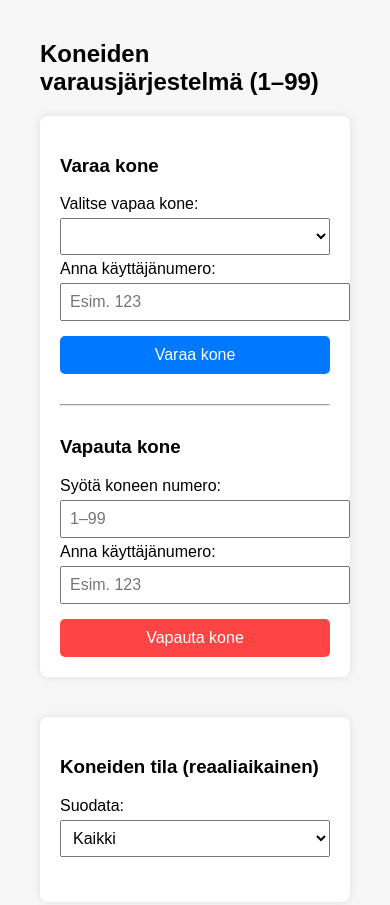
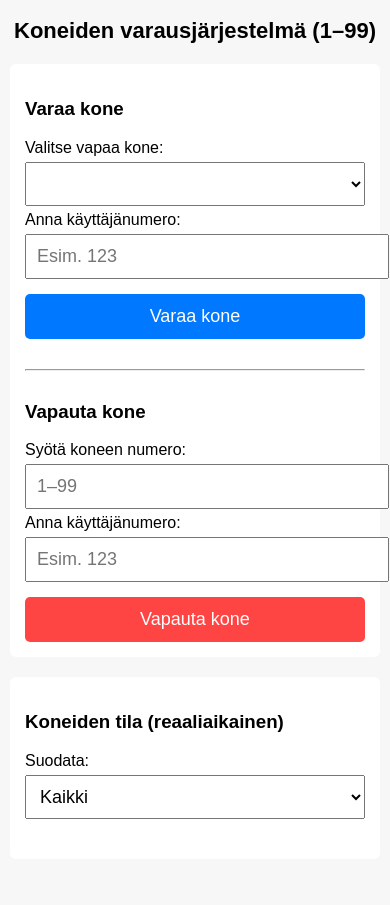
Before and after one commit to PasSuo/konevaraus, a plain HTML site: page index.html in a window 390 px wide. After the commit the page ends 879 px from the top, so only its background shows below. Drawn offline with Linux system fonts and the light colour scheme; no server answers.

Commit message:
Update index.html

```diff
--- a/index.html
+++ b/index.html
@@ -65,6 +65,60 @@
     .filter-box {
         margin-bottom: 20px;
     }
+
+    /* ----------------------------------------------
+   📱 Mobiiliystävälliset muutokset (responsiivinen)
+    ------------------------------------------------ */
+
+    /* Alle 600px näytöille (tyypillinen puhelin) */
+    @media (max-width: 600px) {
+    body {
+        margin: 10px;
+        padding: 0;
+    }
+
+    h2 {
+        text-align: center;
+        font-size: 22px;
+    }
+
+    .container {
+        padding: 15px;
+        margin-bottom: 20px;
+        box-shadow: none;
+        border-radius: 6px;
+    }
+
+    select, input {
+        font-size: 18px;
+        padding: 10px;
+    }
+
+    button {
+        font-size: 18px;
+        padding: 12px;
+    }
+
+    /* Koneiden laatikot:
+       1 per rivi pienillä näytöillä */
+    .machine-list {
+        grid-template-columns: repeat(1, 1fr);
+    }
+
+    .machine-box {
+        font-size: 16px;
+        padding: 15px;
+    }
+}
+
+/* Alle 900px näytöille (tabletit vaakana/pystyssä) */
+@media (max-width: 900px) {
+    .machine-list {
+        grid-template-columns: repeat(2, 1fr);
+    }
+}
+
+
 </style>
 </head>
 
```
